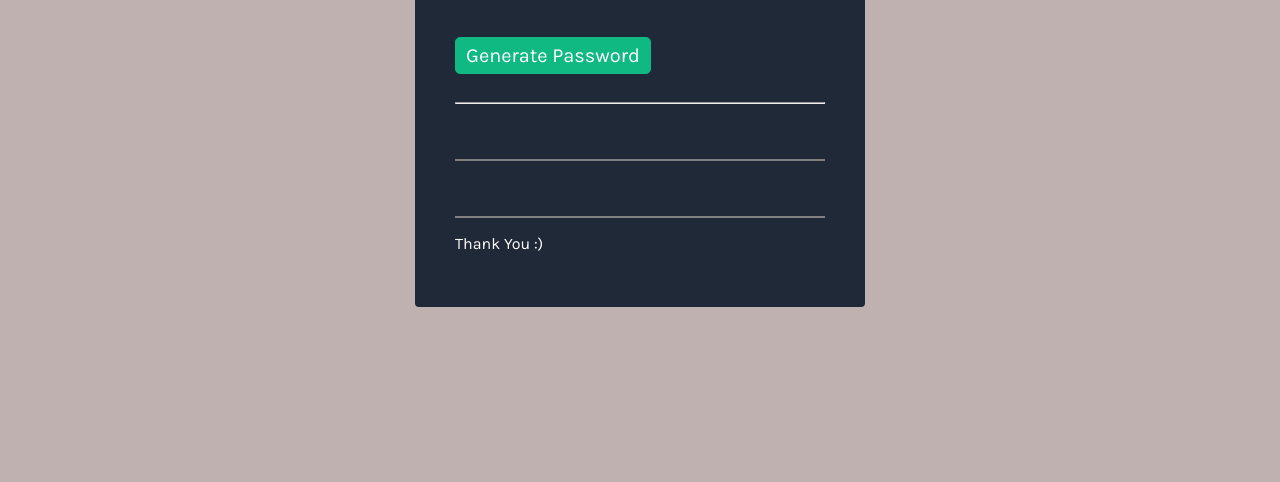
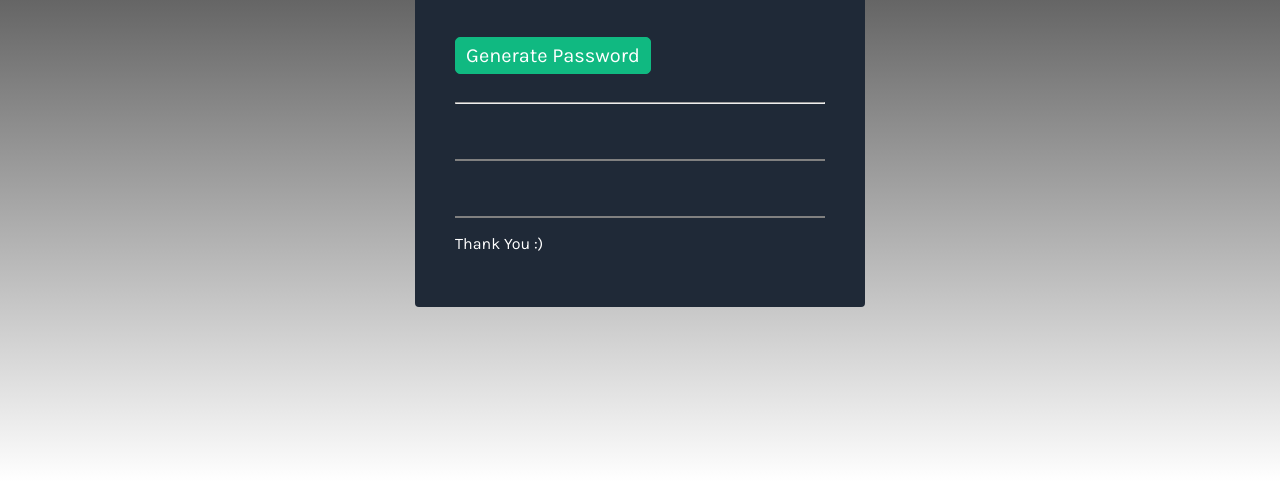
Before and after one commit to abroKhan/RandomPasswordGenerator__--JS, a plain HTML site: page index.html in a window 1280 px wide. Shown: the part 318-800 px from the top of the page. Drawn offline with Linux system fonts and the light colour scheme.

Commit message:
Update style.css

```diff
--- a/style.css
+++ b/style.css
@@ -1,10 +1,11 @@
 body {
     height: 100vh;
+
     display: flex;
     justify-content: center;
     align-items: center;
     margin: 0;
-    background: rgb(192, 177, 177);
+    background: linear-gradient(black,white);
     font-family: 'Karla', sans-serif;
 }
 
```
